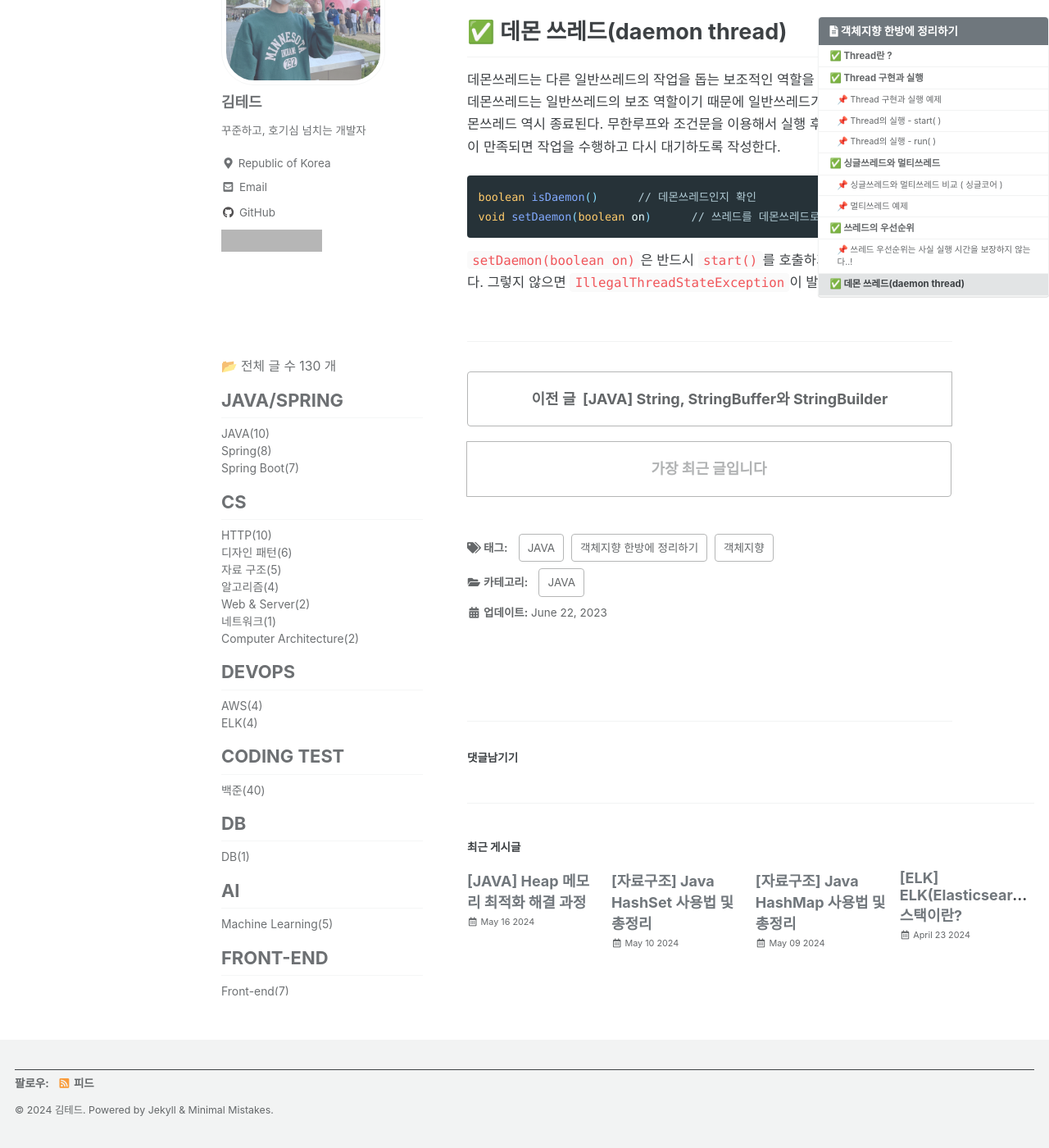
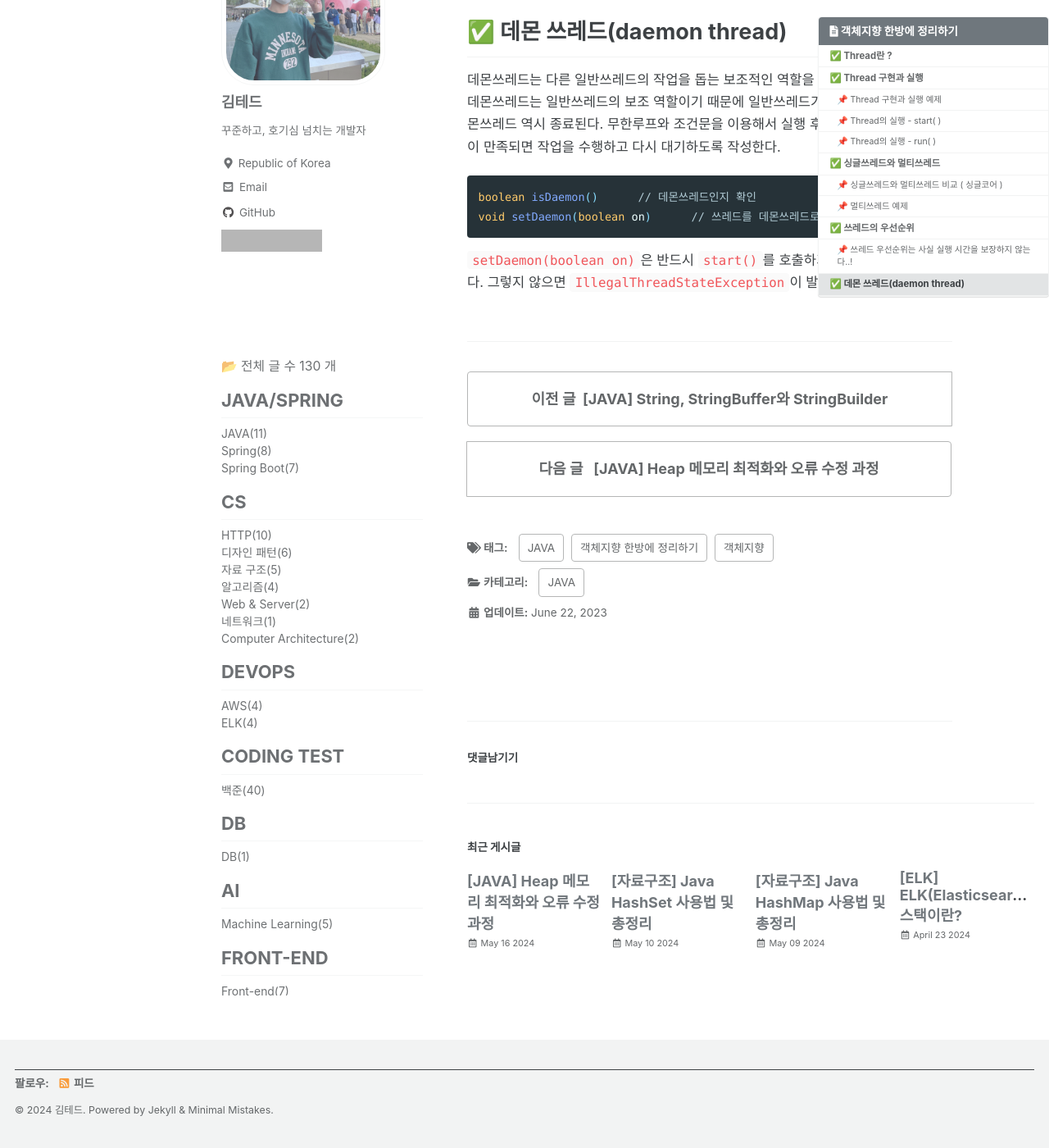
Before and after one commit to idkim97/idkim97.github.io, a Jekyll site: the page built from _posts/2023-06-22-Thread.md, in a window 1280 px wide and 1400 px high, scrolled down 9374 px. Shown: the whole window at 82% size. Built offline with Jekyll 4.4.1, drawn with Linux system fonts in a browser that asks for light colours; cached includes are drawn as plain includes; some web fonts are replaced; comment, search, counter and statistics services are not loaded; grey boxes are pictures that could not be loaded.

Commit message:
Update 2024-05-16-Java메모리최적화.md

```diff
--- a/_posts/2024-05-16-Java메모리최적화.md
+++ b/_posts/2024-05-16-Java메모리최적화.md
@@ -1,15 +1,14 @@
 ---
 permalink: /2024-05-16-JAVA-heap-memory-optimization/
 published: true
-title: "[JAVA] Heap 메모리 최적화 해결 과정"
+title: "[JAVA] Heap 메모리 최적화와 오류 수정 과정"
 date: 2024-05-16 12:00:00
 toc: true
 toc_sticky: true
-toc_label: "Heap 메모리 최적화 해결 과정"
+toc_label: "Heap 메모리 최적화와 오류 수정 과정"
 categories:
-- Trouble Shooting
+- JAVA
 tags:
-- Trouble Shooting
 - JAVA
 ---
 
```
